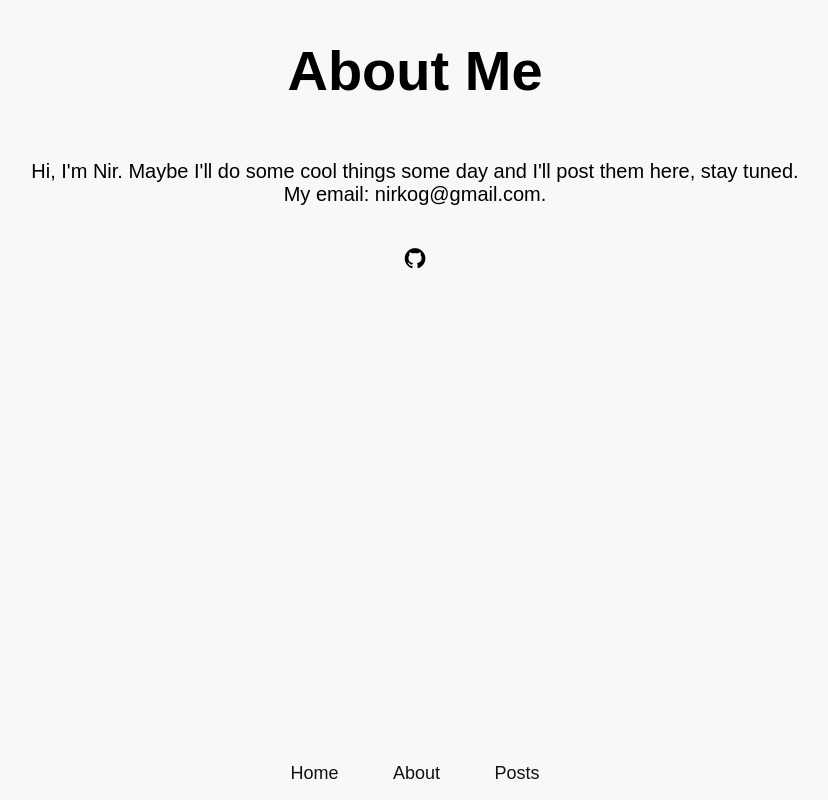
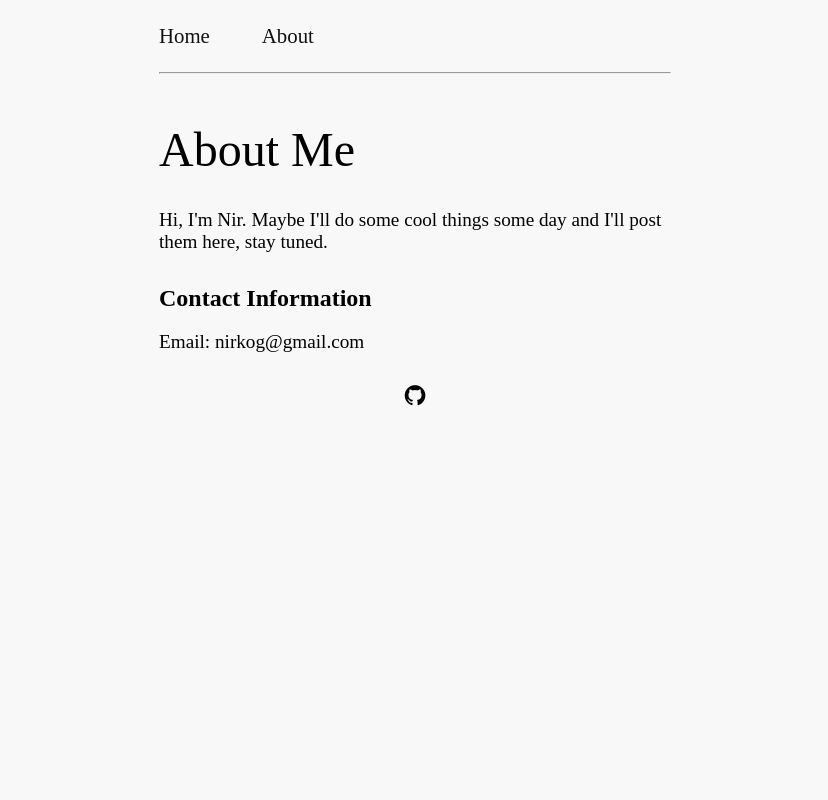
Before and after one commit to nirkog/Blog, a Flask app: page /about in a window 1280 px wide. Shown: the whole page, without its empty margins (225-1053 px from the left). Run offline with Flask 2, Linux system fonts and the light colour scheme; some libraries are stand-ins or nearby versions.

Commit message:
Changed a lot

```diff
--- /dev/null
+++ b/src/posts.json
@@ -0,0 +1,3 @@
+{
+	"ascii": { "title": "Pwnable.kr - Ascii Writeup" }
+}
--- a/src/server.py
+++ b/src/server.py
@@ -1,8 +1,13 @@
 import os
+import json5
 from flask import Flask
 from flask import render_template
 
 app = Flask(__name__, template_folder=os.path.abspath("./templates/"), static_folder=os.path.abspath("./static/"))
+app.config["TEMPLATES_AUTO_RELOAD"] = True
+
+with open("./src/posts.json", "rb") as f:
+    posts = json5.load(f)
 
 @app.route("/")
 def index():
@@ -13,12 +18,15 @@ def about():
     return render_template("about.html")
 
 @app.route("/post/<name>")
-def test_post(name):
-    return render_template("post.html", post=render_template(f"posts/{name}.html"))
-
-@app.route("/posts")
-def posts():
-    return render_template("posts.html")
+def post(name):
+    if name in posts:
+        return render_template(
+                "post.html",
+                post=render_template(f"posts/{name}.html"),
+                title=posts[name]["title"]
+                )
+    else:
+        return render_template("404.html")
 
 @app.route("/robots.txt")
 def robots():
--- a/static/style/about.css
+++ b/static/style/about.css
@@ -1,11 +1,6 @@
-.main-header {
-	font-size: 3.5em;
-	text-align: center;
-}
-
 .about-text {
-	font-size: 1.25em;
-	text-align: center;
+	font-size: 1.2rem;
+	text-align: left;
 }
 
 .social-icon {
@@ -44,3 +39,8 @@ ul.social-icons {
     background-color: #333;
 	color: var(--main-bg-color);
 }
+
+.second-header {
+	margin-top: 2rem;
+	margin-bottom: 0;
+}
--- a/static/style/common.css
+++ b/static/style/common.css
@@ -1,9 +1,10 @@
-@import url(https://fonts.googleapis.com/css?family=Lato);
-@import url(https://cdnjs.cloudflare.com/ajax/libs/font-awesome/4.6.3/css/font-awesome.css);
+@import url("https://fonts.googleapis.com/css2?family=Playfair+Display:wght@400;500&display=swap");
+@import url("https://cdnjs.cloudflare.com/ajax/libs/font-awesome/4.6.3/css/font-awesome.css");
 
 :root {
   --main-bg-color: #f8f8f8;
-  --font: 'Source sans pro', sans-serif;
+  --font: "Charter", serif;
+  --sans-font: "Helvetica", sans-serif;
 }
 
 body {
@@ -16,36 +17,50 @@ body {
 	background-color: var(--main-bg-color);
 }
 
-footer {
-	/*position: fixed;
-	bottom: 0;
-	width: 100%;*/
-	margin-top: auto;
-	text-align: center;
+#frame {
+	width: 40%;
+	margin: 0 auto;
+	text-align: left;
 }
 
-.footer-list {
-
+#nav-bar {
+	margin-top: 0;
+	margin-bottom: 3rem;
 }
 
-.footer-item {
+.nav-item {
 	display: inline;
-	padding-left: 25px;
-	padding-right: 25px;
+	padding-right: 3.0rem;
 }
 
-.footer-item-link {
+.nav-item-link {
 	text-decoration: none;
-	font-size: 1.125em;
-	font-weight: 400;
+	font-size: 1.3em;
 	color: #111;
+	font-weight: 500;
 }
 
-.footer-item-link:hover {
+.nav-item-link:hover {
 	color: #333;
+}
+
+.nav-list {
+	margin-top: 1.5rem;
+	margin-bottom: 1.5rem;
 }
 
 ul {
     padding:0;
     list-style: none;
 }
+
+.main-header {
+	font-size: 3.0rem;
+	font-weight: 400;
+}
+
+/* Controversial */
+h1 {
+	font-size: 3.0rem;
+	font-weight: 400;
+}
--- a/static/style/post.css
+++ b/static/style/post.css
@@ -4,7 +4,6 @@ body {
 }
 
 #post {
-	width: 30%;
 	margin: auto;
 	padding-bottom: 2rem;
 }
@@ -12,13 +11,11 @@ body {
 #post .date {
 	font-size: 0.97rem;
 	color: #353535;
-	font-family: charter, Georgia, Cambria, "Times New Roman", Times, serif;
 }
 
 #post h1 {
 	/* text-align: center; */
-	font-weight: 600;
-	font-size: 3.5rem;
+	margin-bottom: 1rem;
 }
 
 #post h2 {
@@ -57,7 +54,6 @@ body {
 }
 
 #post p {
-	font-family: charter, Georgia, Cambria, "Times New Roman", Times, serif;
 	font-size: 1.2rem;
 	line-height: 1.6rem;
 	font-weight: 400;
--- a/static/style/posts.css
+++ b/static/style/posts.css
@@ -14,7 +14,6 @@ body {
 }
 
 .post-description {
-	font-family: charter, Georgia, Cambria, "Times New Roman", Times, serif;
 	font-size: 1.2rem;
 	padding-top: 0.8rem;
 	display: block;
@@ -23,6 +22,8 @@ body {
 .post-date {
 	font-size: 1rem;
 	color: #444;
+	/* font-family: -var(--sans-font); */
+	font-weight: 500;
 }
 
 .post-header {
--- a/templates/about.html
+++ b/templates/about.html
@@ -6,7 +6,10 @@
 {% endblock head %}
 {% block body %}
 	<h1 class="main-header">About Me</h1>
-	<p class="about-text">Hi, I'm Nir. Maybe I'll do some cool things some day and I'll post them here, stay tuned.<br>My email: nirkog@gmail.com.</p>
+	<p class="about-text">Hi, I'm Nir. Maybe I'll do some cool things some day and I'll post them here, stay tuned.</p>
+
+	<h2 class="second-header">Contact Information</h2>
+	<p class="about-text">Email: nirkog@gmail.com</p>
 
 	<div class="social-links footer-social-icons">
 		<ul class="social-icons">
--- a/templates/base.html
+++ b/templates/base.html
@@ -4,21 +4,23 @@
     {% block head %}
 	<meta charset="utf-8">
 	<meta name="viewport" content="width=device-width">
+	<link rel="icon" type="image/x-icon" href="{{ url_for('static', filename='images/favicon.png') }}">
 	<link rel="stylesheet" href="{{ url_for('static', filename='style/common.css') }}" type="text/css" media="screen" charset="utf-8">
     <title>{% block title %}{% endblock title %}</title>
     {% endblock head %}
 </head>
 <body>
-	{% block body %}
-	{% endblock body %}
+	<div id="frame">
+		<div id="nav-bar">
+			<ul class="nav-list">
+				<li class="nav-item"><a href="/" class="nav-item-link">Home</a></li>
+				<li class="nav-item"><a href="/about" class="nav-item-link">About</a></li>
+			</ul>
+			<hr>
+		</div>
 
-	<footer>
-		<ul class="footer-list">
-			<li class="footer-item"><a href="/" class="footer-item-link">Home</a></li>
-			<!--<li class="footer-item" style="font-weight: bold;">-</li>-->
-			<li class="footer-item"><a href="/about" class="footer-item-link">About</a></li>
-			<li class="footer-item"><a href="/posts" class="footer-item-link">Posts</a></li>
-		</ul>
-	</footer>
+		{% block body %}
+		{% endblock body %}
+	</div>
 </body>
 </html>
--- a/templates/post.html
+++ b/templates/post.html
@@ -1,5 +1,5 @@
 {% extends "base.html" %}
-{% block title %}M'blog{% endblock title %}
+{% block title %}{{ title }}{% endblock title %}
 {% block head %}
     {{ super() }}
 	<link rel="stylesheet" href="{{ url_for('static', filename='style/post.css') }}" type="text/css" media="screen" charset="utf-8">
@@ -9,6 +9,7 @@
 	<div id="post">
 		{{ post|safe }}
 	</div>
+
 	<script src="//cdnjs.cloudflare.com/ajax/libs/highlight.js/11.4.0/highlight.min.js"></script>
 	<script>hljs.highlightAll();</script>
 {% endblock body %}
```
Also changed, not shown: static/style/404.css (added, +24 -0 lines), static/style/index.css (+37 -1 lines), templates/404.html (added, +12 -0 lines), templates/index.html (+17 -2 lines), static/images/favicon.png (added).
